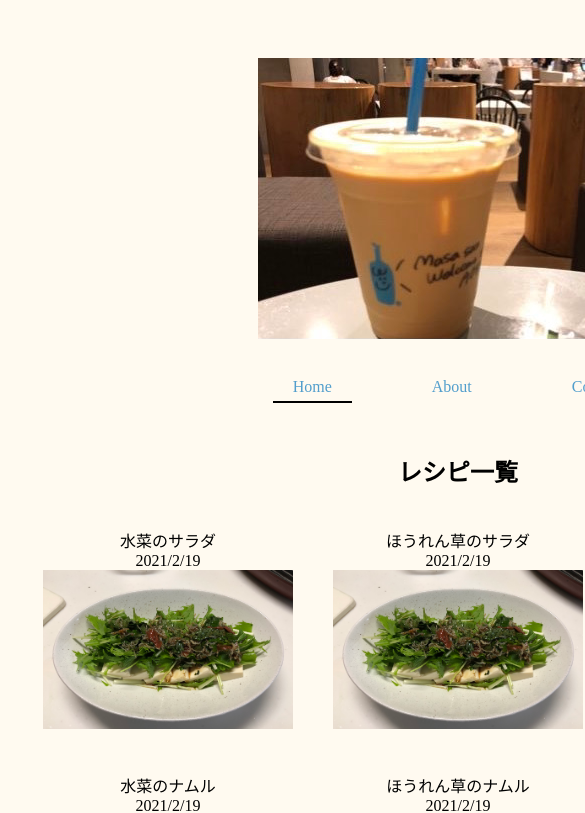
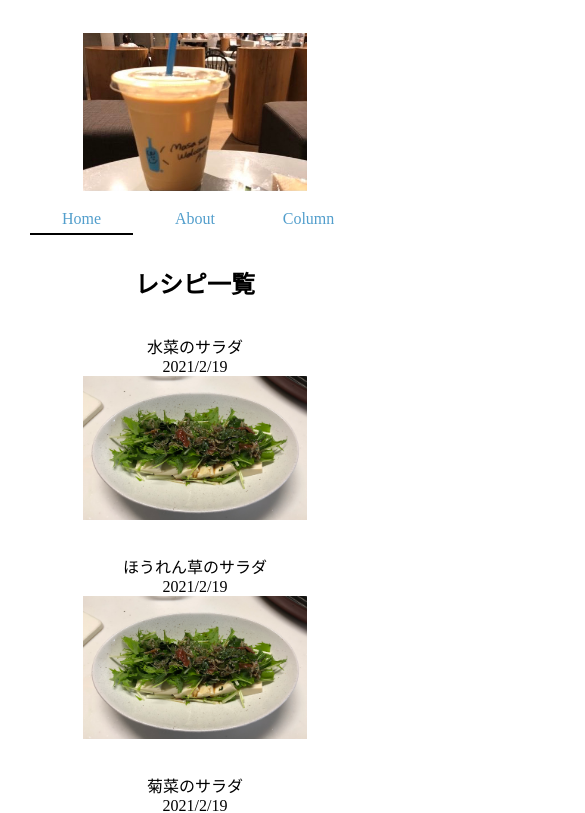
Before and after one commit to masayukihirosawa/recipes-site, a Vue app: page /home in a window 390 px wide. Shown: the top 813 px of the page, 585 px wide, since content can reach past the window. Built offline with nearby package versions, Linux system fonts and the light colour scheme.

Commit message:
レスポンシブデザイン

```diff
--- a/src/App.vue
+++ b/src/App.vue
@@ -2,33 +2,30 @@
   <div class="box">
     <router-view name="header"></router-view>
     <!-- <transition name="fade" mode="out-in"> -->
-      <router-view></router-view>
+    <router-view></router-view>
     <!-- </transition> -->
     <div class="space"></div>
   </div>
 </template>
 
-<style>
+<style scoped>
 * {
   text-align: center;
-  background-color: floralwhite;
+  margin: 0 auto;
+  box-sizing: border-box;
 }
 
-.box {
-  width: 900px;
+/* .box {
   margin: 0 auto;
+} */
+
+@media (min-width: 1000px) {
+  .box {
+    width: 80%;
+  }
 }
 
 /* .space {
   height: 1000px;
 } */
-
-/* .fade-enter,
-.fade-leave-to {
-  opacity: 0;
-}
-.fade-enter-active,
-.fade-leave-active {
-  transition: opacity 0.1s;
-} */
 </style>
--- a/src/components/Header.vue
+++ b/src/components/Header.vue
@@ -1,11 +1,13 @@
 <template>
   <header>
-    <img @click="toHome" src="../assets/header.jpeg" alt="header img" />
+    <img
+      @click="toHome"
+      src="../assets/header.jpeg"
+      alt="header img"
+      class="photo"
+    />
     <nav>
-      <router-link
-        to="/home"
-        active-class="headerActive"
-        class="headerNav"
+      <router-link to="/home" active-class="headerActive" class="headerNav"
         >Home</router-link
       >
       <router-link
@@ -52,4 +54,20 @@ header {
 .headerActive {
   border-bottom: 2px solid black;
 }
+
+@media (max-width: 1000px) {
+  .photo {
+    width: 60%;
+  }
+
+  header {
+    padding-top: 25px;
+  }
+
+  .headerNav {
+    padding: 5px;
+    margin: 10px 5px;
+    width: 25%;
+  }
+}
 </style>
--- a/src/components/Home.vue
+++ b/src/components/Home.vue
@@ -1,32 +1,32 @@
 <template>
   <div>
     <h2>レシピ一覧</h2>
-    <ul @click="toPost1" >
+    <ul @click="toPost1" class="title">
       <li>{{ contents.Post1.title }}</li>
       <li>{{ contents.Post1.date }}</li>
       <img :src="contents.Post1.img" alt="料理の写真" class="photo" />
     </ul>
-    <ul @click="toPost2">
+    <ul @click="toPost2" class="title">
       <li>{{ contents.Post2.title }}</li>
       <li>{{ contents.Post2.date }}</li>
       <img :src="contents.Post2.img" alt="料理の写真" class="photo" />
     </ul>
-    <ul @click="toPost3">
+    <ul @click="toPost3" class="title">
       <li>{{ contents.Post3.title }}</li>
       <li>{{ contents.Post3.date }}</li>
       <img :src="contents.Post3.img" alt="料理の写真" class="photo" />
     </ul>
-    <ul @click="toPost4" >
+    <ul @click="toPost4" class="title">
       <li>{{ contents.Post4.title }}</li>
       <li>{{ contents.Post4.date }}</li>
       <img :src="contents.Post4.img" alt="料理の写真" class="photo" />
     </ul>
-    <ul @click="toPost5">
+    <ul @click="toPost5" class="title">
       <li>{{ contents.Post5.title }}</li>
       <li>{{ contents.Post5.date }}</li>
       <img :src="contents.Post5.img" alt="料理の写真" class="photo" />
     </ul>
-    <ul @click="toPost6">
+    <ul @click="toPost6" class="title">
       <li>{{ contents.Post6.title }}</li>
       <li>{{ contents.Post6.date }}</li>
       <img :src="contents.Post6.img" alt="料理の写真" class="photo" />
@@ -67,13 +67,29 @@ ul {
   padding-inline-start: 0px;
   cursor: pointer;
   display: inline-block;
-  margin: 20px;
+  margin: 15px;
 }
 
 li {
   list-style: none;
 }
 .photo {
-  width: 250px;
+  width: 100%;
+}
+.title {
+  width: 30%;
+}
+
+@media (max-width: 1000px) {
+  .title {
+    width: 40%;
+    margin: 15px 25px;
+  }
+}
+
+@media (max-width: 670px) {
+  .title {
+    width: 60%;
+  }
 }
 </style>
```
